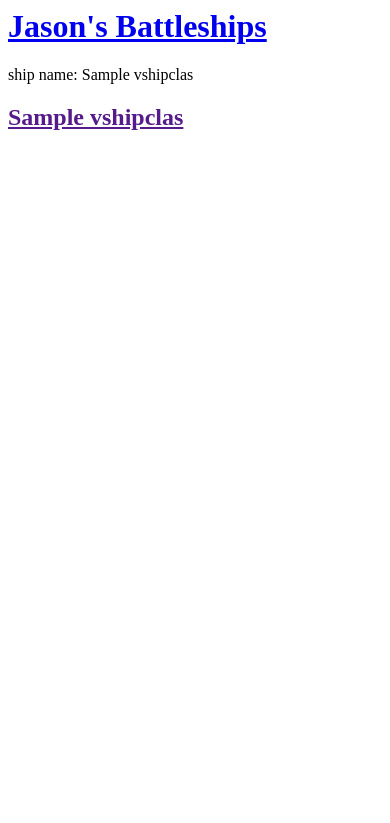
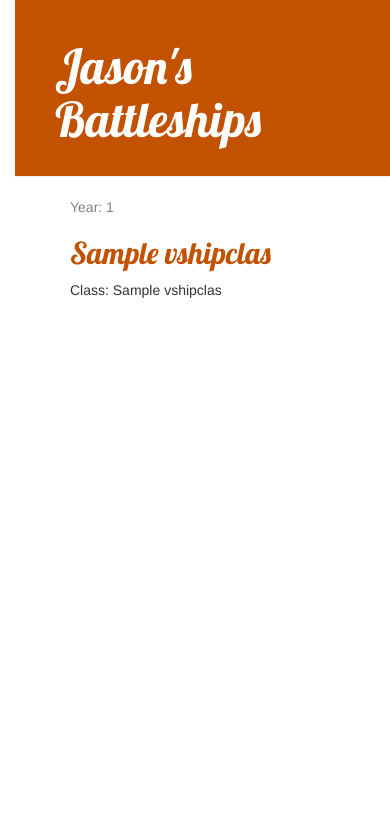
Before and after one commit to jatlast/battleships, a Django app: page / in a window 390 px wide. Shown: the top 823 px of the page. Run offline with Django 3.2, Linux system fonts and the light colour scheme; tables that the repository leaves empty hold one stand-in row (values such as "Sample post"); some libraries are stand-ins or nearby versions.

Commit message:
Added link, view, and template for accessing individual ship details.  Also added CSS from Django Girls Blog Tutorial.

```diff
--- /dev/null
+++ b/ships/static/css/ships.css
@@ -0,0 +1,57 @@
+body {
+    padding-left: 15px;
+}
+
+
+h1 a, h2 a {
+    color: #C25100;
+    font-family: 'Lobster';
+}
+
+
+.page-header {
+    background-color: #C25100;
+    margin-top: 0;
+    padding: 20px 20px 20px 40px;
+}
+
+.page-header h1, .page-header h1 a, .page-header h1 a:visited, .page-header h1 a:active {
+								   color: #ffffff;
+								   font-size: 36pt;
+								   text-decoration: none;
+							       }
+
+.content {
+    margin-left: 40px;
+}
+
+h1, h2, h3, h4 {
+    font-family: 'Lobster', cursive;
+}
+
+.date {
+    color: #828282;
+}
+
+.save {
+    float: right;
+}
+
+.ship-form textarea, .ship-form input {
+    width: 100%;
+}
+
+.top-menu, .top-menu:hover, .top-menu:visited {
+				color: #ffffff;
+				float: right;
+				font-size: 26pt;
+				margin-right: 20px;
+			    }
+
+.ship {
+    margin-bottom: 70px;
+}
+
+.ship h1 a, .ship h1 a:visited {
+		color: #000000;
+	    }
--- /dev/null
+++ b/ships/templates/ships/base.html
@@ -0,0 +1,23 @@
+{% load static %}
+<html>
+  <head>
+    <title>Jason's CSC 582 App Homework</title>
+    <link rel="stylesheet" href="//maxcdn.bootstrapcdn.com/bootstrap/3.2.0/css/bootstrap.min.css">
+    <link rel="stylesheet" href="//maxcdn.bootstrapcdn.com/bootstrap/3.2.0/css/bootstrap-theme.min.css">
+    <link href="//fonts.googleapis.com/css?family=Lobster&subset=latin,latin-ext" rel="stylesheet" type="text/css">
+    <link rel="stylesheet" href="{% static 'css/ships.css' %}">
+  </head>
+  <body>
+    <div class="page-header">
+      <h1><a href="/">Jason's Battleships</a></h1>
+    </div>
+    <div class="content container">
+      <div class="row">
+	<div class="col-md-8">
+	  {% block content %}
+	  {% endblock %}
+	</div>
+      </div>
+    </div>
+    </body>
+</html>
--- a/ships/templates/ships/ship_list.html
+++ b/ships/templates/ships/ship_list.html
@@ -1,17 +1,13 @@
-<html>
-  <head>
-    <title>Jason's CSC 582 App Homework</title>
-  </head>
-  <body>
-    <div>
-      <h1><a href="/">Jason's Battleships</a></h1>
-    </div>
-    {% for ship in ships %}
-    <div>
-      <p>ship name: {{ ship.shipname }}</p>
-      <h2><a href="">{{ ship.shipname }}</a></h2>
-      <p>{{ ship.shipclass|linebreaksbr }}</p>
-    </div>
-    {% endfor %}
-  </body>
-</html>
+{% extends 'ships/base.html' %}
+
+{% block content %}
+{% for ship in ships %}
+<div class="ship">
+  <div class="date">
+    <p>Year: {{ ship.launchyr }}</p>
+  </div>
+  <h2><a href="{% url 'ship_detail' shipname=ship.shipname %}">{{ ship.shipname }}</a></h2>
+  <p>Class: {{ ship.classname|linebreaksbr }}</p>
+</div>
+{% endfor %}
+{% endblock %}
--- a/ships/urls.py
+++ b/ships/urls.py
@@ -3,4 +3,5 @@ from . import views
 
 urlpatterns = [
     path('', views.ship_list, name='ship_list'),
+    path('ships/<str:shipname>/', views.ship_detail, name='ship_detail'),
 ]
--- a/ships/views.py
+++ b/ships/views.py
@@ -1,4 +1,4 @@
-from django.shortcuts import render
+from django.shortcuts import render, get_object_or_404
 from django.utils import timezone
 from .models import vShipClass, vBattle
 
@@ -7,3 +7,7 @@ def ship_list(request):
 #    ships = vShipClass.objects.filter(order_by('shipname'))
     ships = vShipClass.objects.all()
     return render(request, 'ships/ship_list.html', {'ships': ships})
+
+def ship_detail(request, shipname):
+    ship = get_object_or_404(vShipClass, shipname=shipname)
+    return render(request, 'ships/ship_detail.html', {'ship': ship})
```
Also changed, not shown: ships/templates/ships/ship_detail.html (added, +16 -0 lines).
